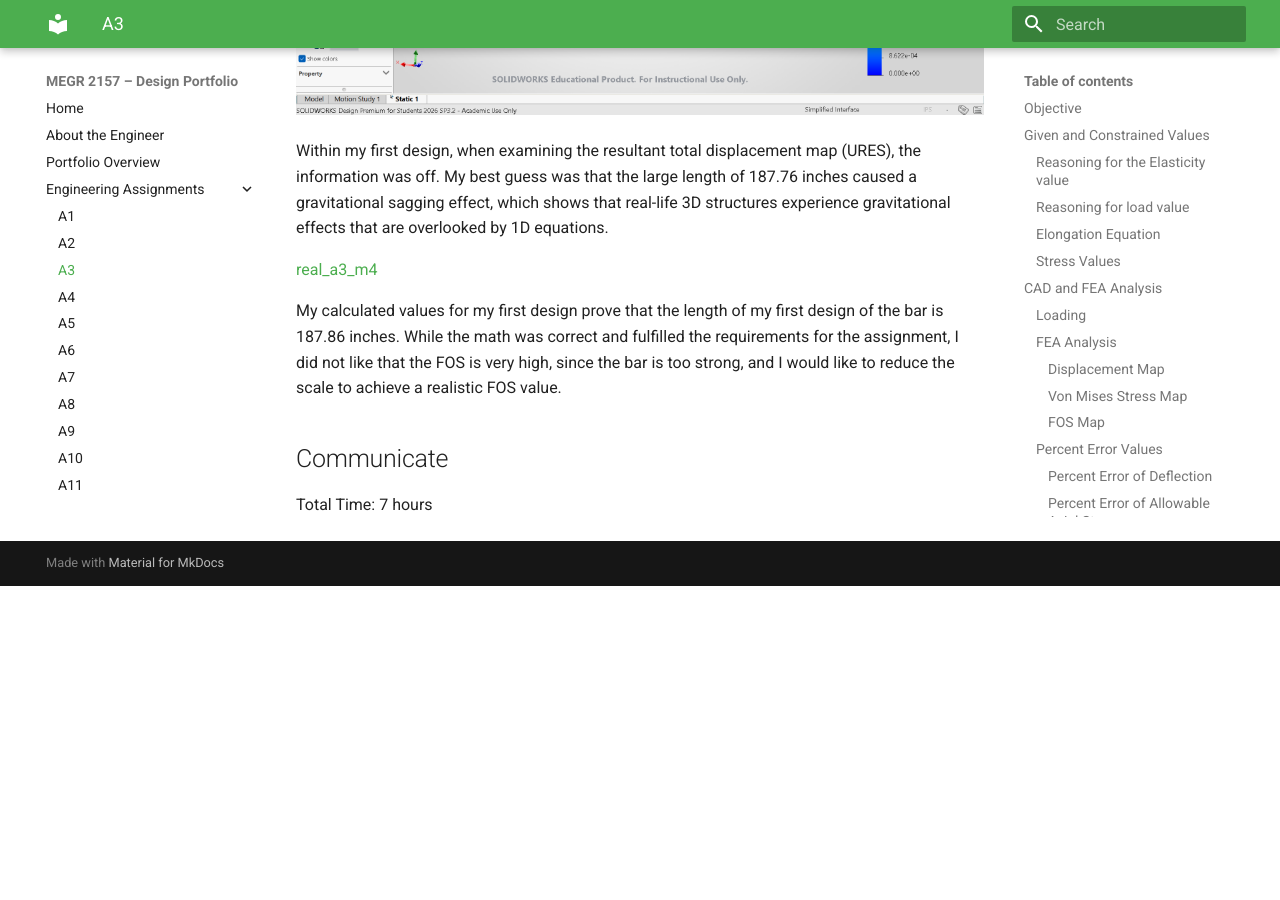
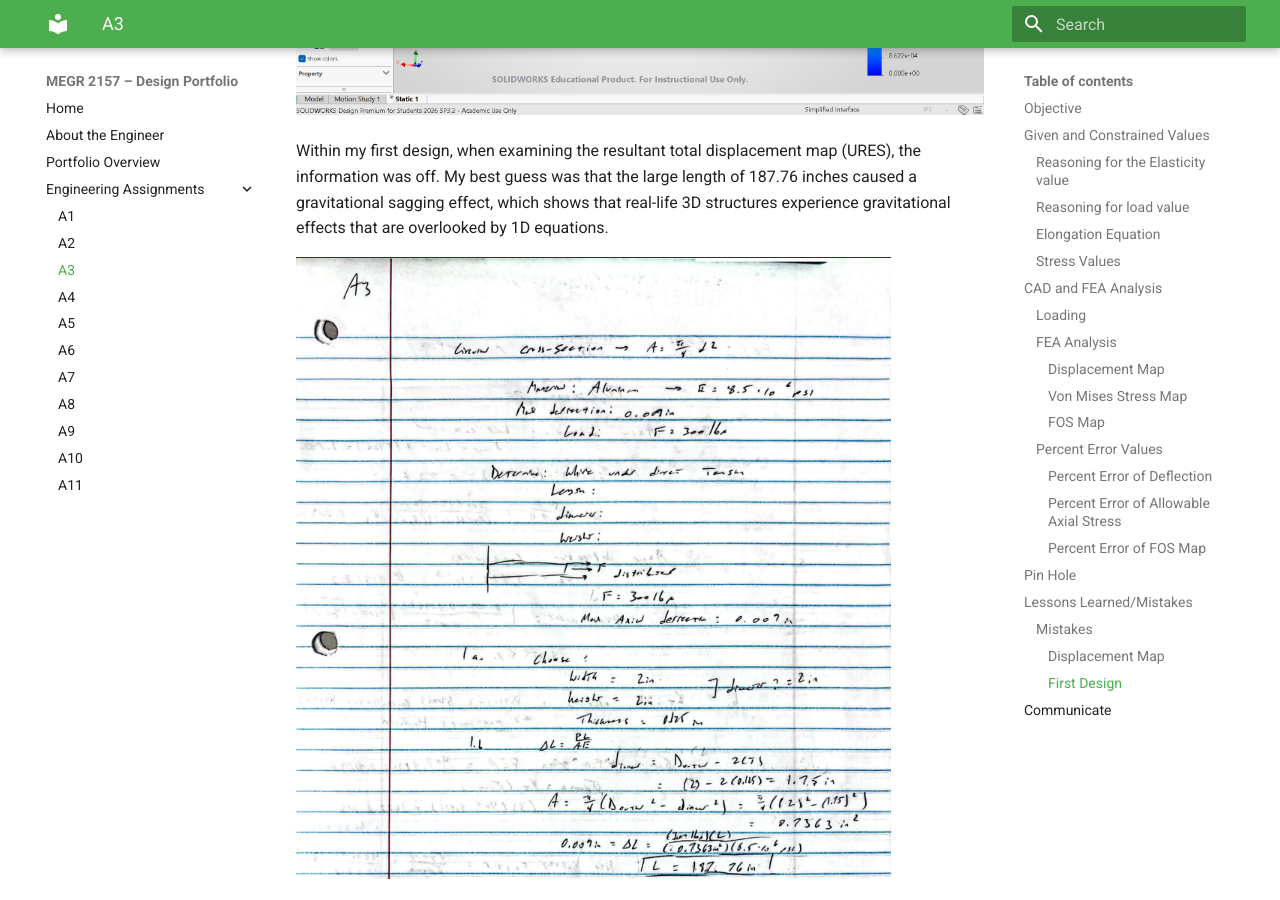
Before and after one commit to smateus0/megr2157-portfolio, an MkDocs documentation site: the page built from docs/assignments/A03/index.md, in a window 1280 px wide and 900 px high, scrolled down 12686 px. Built offline with MkDocs 1.6.1 and Material for MkDocs 9.7.7, drawn with Linux system fonts in a browser that asks for light colours; before the commit the page ends 13272 px from its top, so only the background shows below that.

Commit message:
Update index.md

```diff
--- a/docs/assignments/A03/index.md
+++ b/docs/assignments/A03/index.md
@@ -125,7 +125,7 @@ My first design iteration featured a hollow cylindrical structure with an outer
 Within my first design, when examining the resultant total displacement map (URES), the information was off. My best guess was that the large length of 187.76 inches caused a gravitational sagging effect, which shows that real-life 3D structures experience gravitational effects that are overlooked by 1D equations.
 
 
-[real_a3_m4](real_a3_m4.png)
+![real_a3_m4](real_a3_m4.png)
 
 My calculated values for my first design prove that the length of my first design of the bar is 187.86 inches. While the math was correct and fulfilled the requirements for the assignment, I did not like that the FOS is very high, since the bar is too strong, and I would like to reduce the scale to achieve a realistic FOS value.
 
```
